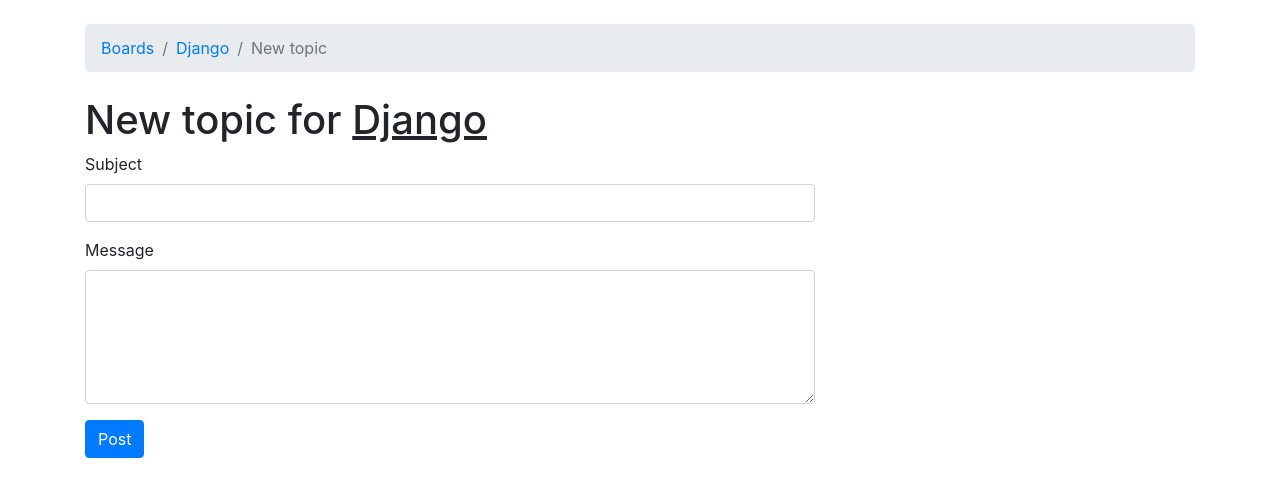
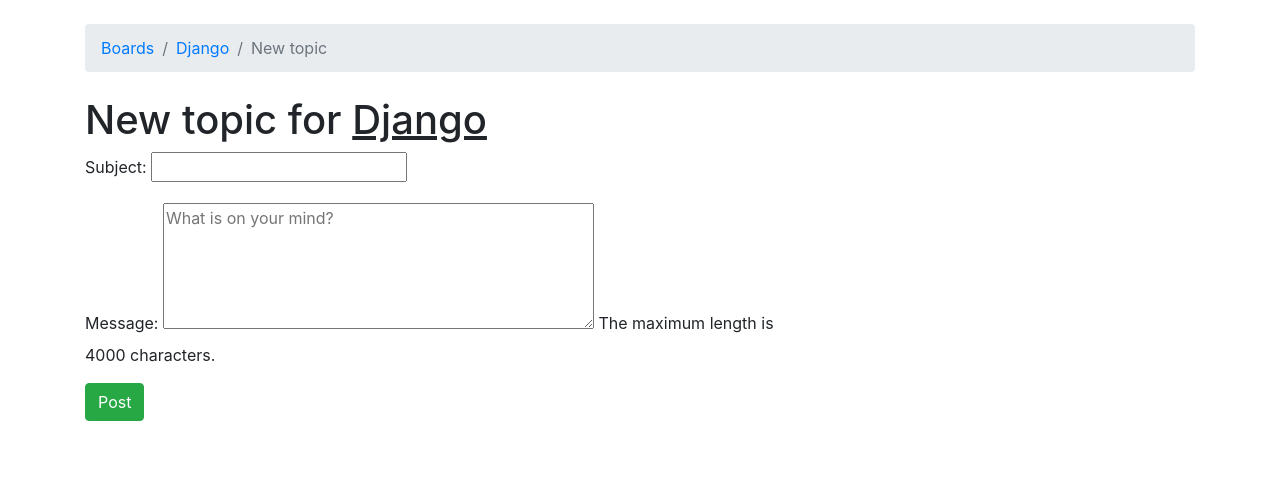
Before and after one commit to dabutvin/learn-django, a Django app: page /boards/1/new/ in a window 1280 px wide. Shown: the part 56-553 px from the top of the page. Run offline with Django 3.2, Linux system fonts and the light colour scheme; data comes from the database, SQL or seed files in the repository; both versions use the stored data as it was after the commit; some libraries are stand-ins or nearby versions.

Commit message:
use django forms

```diff
--- /dev/null
+++ b/boards/forms.py
@@ -0,0 +1,14 @@
+from django import forms
+from .models import Topic
+
+
+class NewTopicForm(forms.ModelForm):
+    message = forms.CharField(
+        widget=forms.Textarea(
+            attrs={'rows': 5, 'placeholder': 'What is on your mind?'}),
+        max_length=4000,
+        help_text='The maximum length is 4000 characters.')
+
+    class Meta:
+        model = Topic
+        fields = ['subject', 'message']
--- a/boards/views.py
+++ b/boards/views.py
@@ -1,6 +1,7 @@
 from django.contrib.auth.models import User
 from django.shortcuts import render, get_object_or_404, redirect
 from django.http import HttpResponse, Http404
+from .forms import NewTopicForm
 from .models import Board, Topic, Post
 
 
@@ -19,24 +20,23 @@ def new_topic(request, pk):
     board = get_object_or_404(Board, pk=pk)
 
     if request.method == 'POST':
-        subject = request.POST['subject']
-        message = request.POST['message']
+        form = NewTopicForm(request.POST)
+        if form.is_valid():
+            user = User.objects.first()  # TODO: get the logged in user instead of the first
 
-        user = User.objects.first()  # TODO: get the logged in user instead of the first
+            topic = form.save(commit=False)
+            topic.board = board
+            topic.starter = user
+            topic.save()
 
-        topic = Topic.objects.create(
-            subject=subject,
-            board=board,
-            starter=user
-        )
+            post = Post.objects.create(
+                message=form.cleaned_data.get('message'),
+                topic=topic,
+                created_by=user
+            )
 
-        post = Post.objects.create(
-            message=message,
-            topic=topic,
-            created_by=user
-        )
-
-        # TODO: redirect to created topic page
-        return redirect('board_topics', pk=pk)
-
-    return render(request, 'new_topic.html', {'board': board})
+            # TODO: redirect to created topic page
+            return redirect('board_topics', pk=pk)
+    else:
+        form = NewTopicForm()
+    return render(request, 'new_topic.html', {'board': board, 'form': form})
--- a/templates/new_topic.html
+++ b/templates/new_topic.html
@@ -16,15 +16,8 @@ New topic - {{ board.name }} - {{ block.super }}
         <h1>New topic for <u>{{ board.name }}</u></h1>
         <form method="POST">
             {% csrf_token %}
-            <div class="form-group">
-                <label for="subject">Subject</label>
-                <input type="text" class="form-control" id="subject" name="subject">
-            </div>
-            <div class="form-group">
-                <label for="message">Message</label>
-                <textarea class="form-control" id="message" name="message" rows="5"></textarea>
-            </div>
-            <button class="btn btn-primary" type="submit">Post</button>
+            {{ form.as_p }}
+            <button class="btn btn-success" type="submit">Post</button>
         </form>
     </div>
 </div>
```
Also changed, not shown: db.sqlite3.
